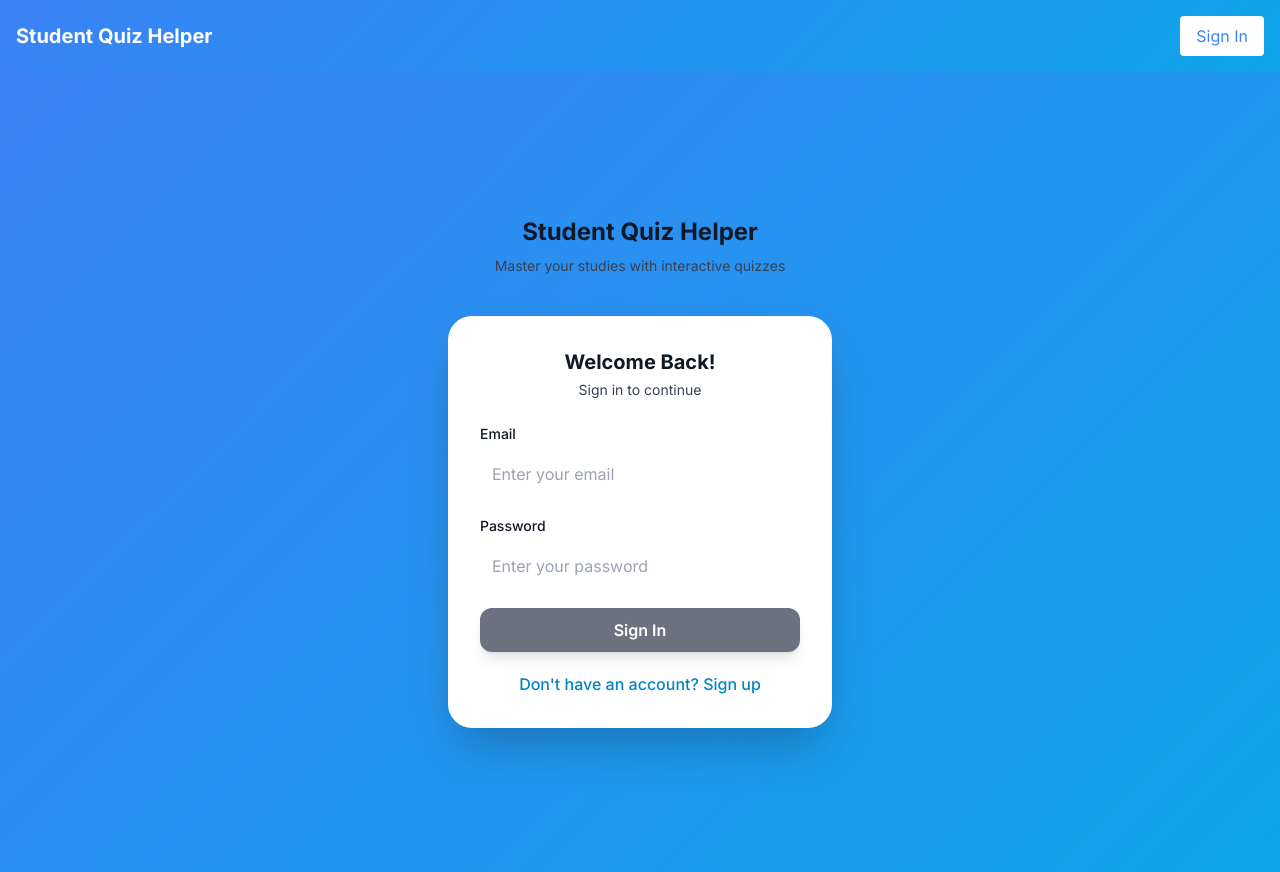
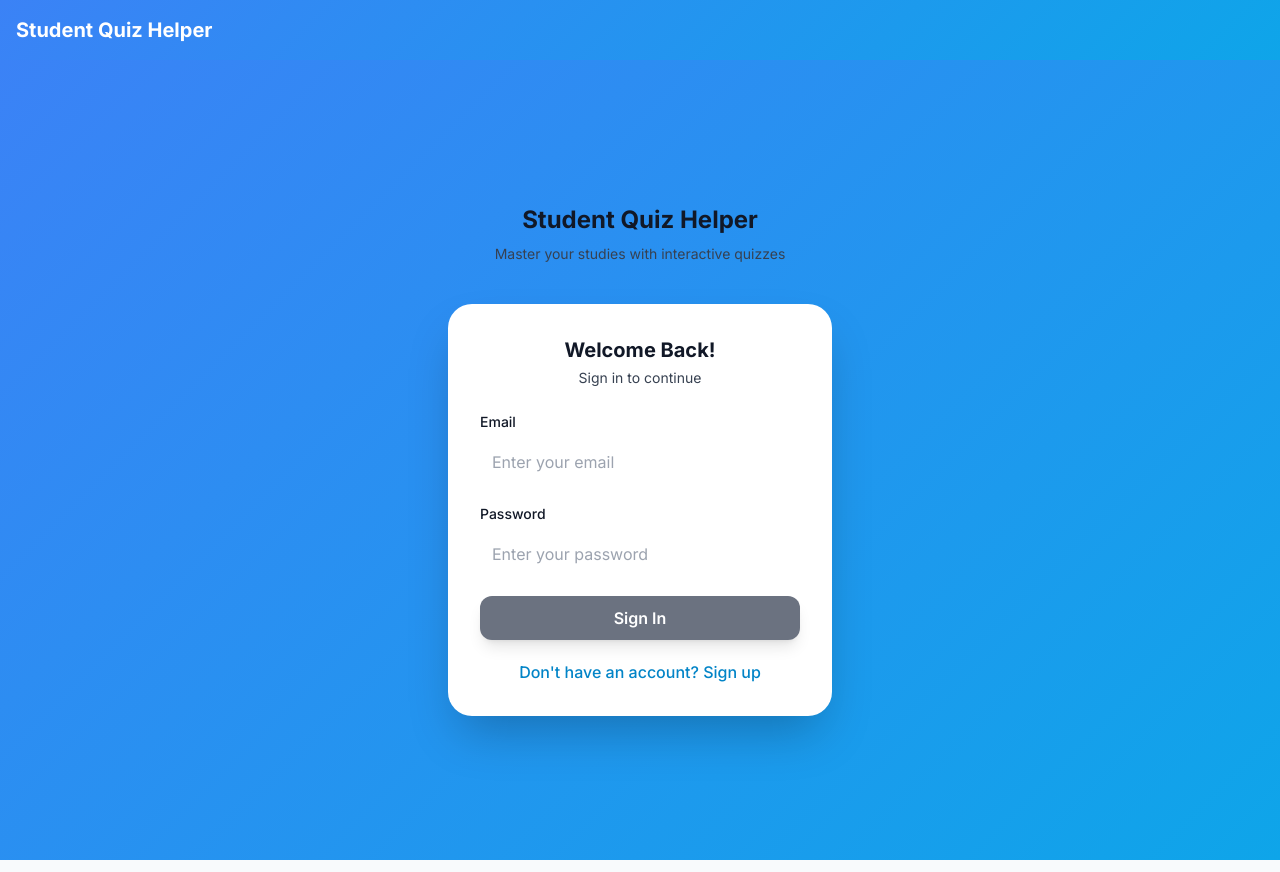
Before and after one commit to JosephGethins/TeamProject, a React (Vite) app in the folder frontend/: page /login in a window 1280 px wide. Built offline with nearby package versions, Linux system fonts and the light colour scheme; no server answers.

Commit message:
removed sign in button in navbar

```diff
--- a/frontend/src/components/Navbar.jsx
+++ b/frontend/src/components/Navbar.jsx
@@ -1,10 +1,11 @@
-import { Link, useNavigate } from "react-router-dom";
+import { Link, useNavigate, useLocation } from "react-router-dom";
 import { useAuth } from "../contexts/AuthContext";
 import { signOutUser } from "../utils/auth";
 
 const Navbar = () => {
   const { user, isAuthenticated, isAdmin } = useAuth();
   const navigate = useNavigate();
+  const location = useLocation();
 
   const handleSignOut = async () => {
     const result = await signOutUser();
@@ -24,12 +25,14 @@
           <Link to="/" className="text-xl font-bold">
             Student Quiz Helper
           </Link>
+          {location.pathname !== '/login' && (
             <Link
               to="/login"
               className="bg-white text-[var(--color-primary)] px-4 py-2 rounded hover:bg-gray-100 transition"
             >
               Sign In
             </Link>
+          )}
         </div>
       </nav>
     );
```
Lines whose indentation alone changed are shown as unchanged.
